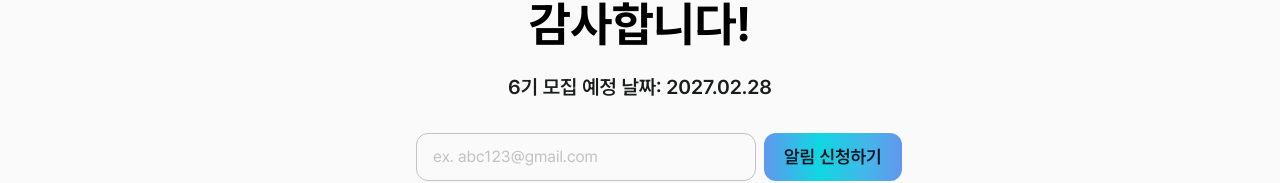
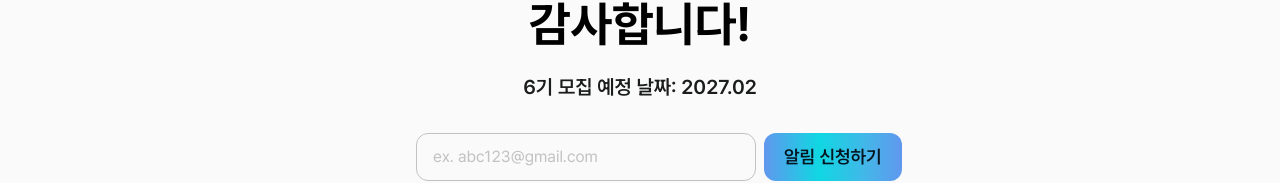
Before and after one commit to ssu-student-union/ssu-it-landing, a Next.js app: page /recruiting in a window 1280 px wide. Shown: the part 271-454 px from the top of the page. Built offline with nearby package versions, Linux system fonts and the light colour scheme; no server answers.

Commit message:
style(form): 모집 예정 날짜 포맷팅 수정

```diff
--- a/src/app/recruiting/_landing/content.ts
+++ b/src/app/recruiting/_landing/content.ts
@@ -145,7 +145,7 @@ export const notes = {
 /** 지원 기간이 아닐 때 Hero 자리를 대체하는 마감 안내 카피. */
 export const closedNotice = {
   headlineLines: ["모집 기간이 되면 메일로 알려드릴게요", "감사합니다!"],
-  nextRoundLabel: `6기 모집 예정 날짜: ${formatDotDate(NEXT_RECRUITING_ROUND_DATE)}`,
+  nextRoundLabel: `6기 모집 예정 날짜: ${formatYearMonth(NEXT_RECRUITING_ROUND_DATE)}`,
   emailPlaceholder: "ex. abc123@gmail.com",
   submitLabel: "알림 신청하기",
 } as const;
--- a/src/data/recruitingSchedule.ts
+++ b/src/data/recruitingSchedule.ts
@@ -25,7 +25,7 @@ export const ACTIVITY_PERIOD = {
 } as const;
 
 // 다음 기수 모집 예정일
-export const NEXT_RECRUITING_ROUND_DATE = "2027-02-28";
+export const NEXT_RECRUITING_ROUND_DATE = "2027-02";
 
 export const INTERVIEW_DATES = [
   "2026-08-01",
```
